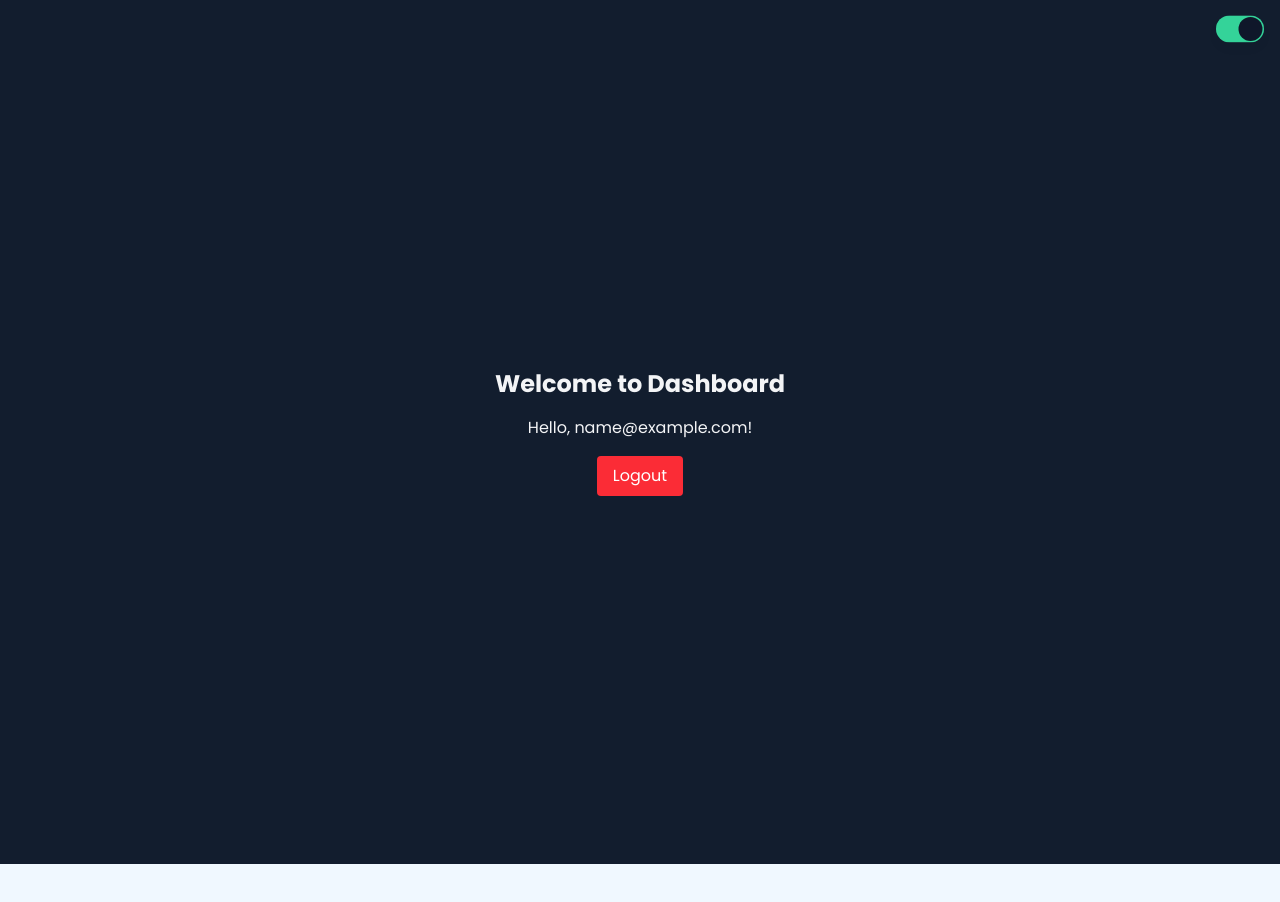
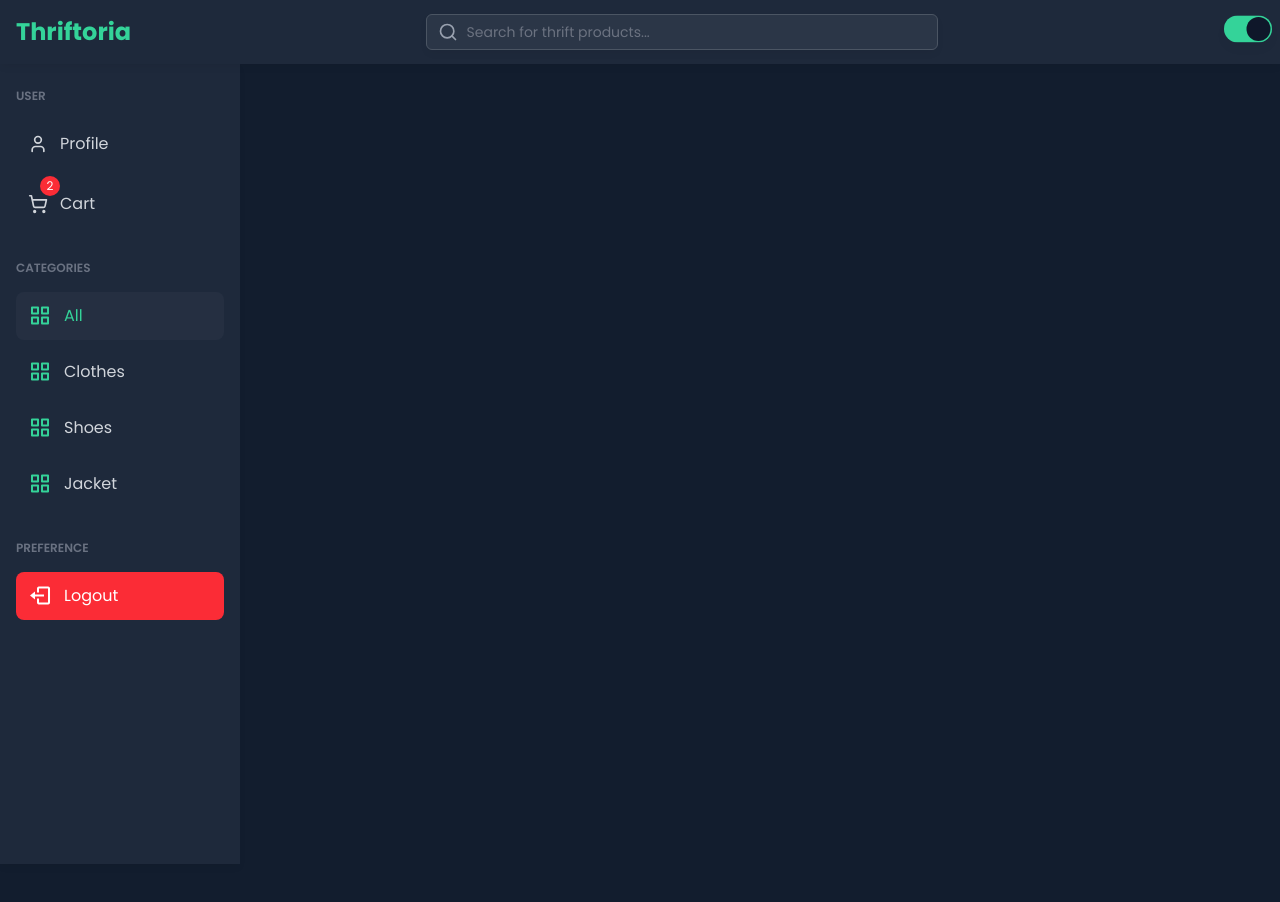
Before and after one commit to ElloRabyndra/Thriftoria, a React (Vite) app: page / in a window 1280 px wide. Shown: the top 902 px of the page. Before the commit the page ends 864 px from the top, so only its background shows below. Built offline with nearby package versions, Linux system fonts and the light colour scheme; sample sign-in values are in the browser's storage.

Commit message:
feat: create home page

```diff
--- /dev/null
+++ b/src/components/home/Navbar.jsx
@@ -0,0 +1,66 @@
+import { Menu, Search, X } from "lucide-react";
+import ToggleButton from "../theme/ToggleButton";
+import { Card } from "../ui/card";
+import { Input } from "../ui/input";
+
+export default function NavBar({ isMobileMenuOpen, setIsMobileMenuOpen }) {
+  return (
+    <Card className="p-0 block rounded-none border-none shadow-xs border-b sticky top-0 z-50">
+      <div className="mx-auto px-4">
+        <div className="flex justify-between items-center h-16">
+          {/* Logo/Brand */}
+          <div className="flex">
+            <h1 className="text-2xl font-bold text-primary">Thriftoria</h1>
+          </div>
+
+          {/* Desktop Search Bar */}
+          <div className="hidden md:flex flex-1 max-w-lg mx-8">
+            <div className="w-full">
+              <div className="relative">
+                <div className="absolute inset-y-0 left-0 pl-3 flex items-center pointer-events-none">
+                  <Search className="h-5 w-5 text-gray-400" />
+                </div>
+                <Input className="pl-10" placeholder="Search for thrift products..." />
+              </div>
+            </div>
+          </div>
+
+          {/* Desktop Navigation */}
+          <div className="hidden md:flex items-center space-x-4">
+            {/* Theme Toggle */}
+            <div className="relative">
+              <ToggleButton />
+            </div>
+          </div>
+
+          {/* Mobile menu button */}
+          <div className="md:hidden flex items-center space-x-4">
+            <ToggleButton />
+            <button
+              onClick={() => setIsMobileMenuOpen(!isMobileMenuOpen)}
+              className="p-2 rounded-md text-primary hover:bg-secondary/80 focus:outline-none"
+            >
+              {isMobileMenuOpen ? (
+                <X className="h-6 w-6" />
+              ) : (
+                <Menu className="h-6 w-6" />
+              )}
+            </button>
+          </div>
+        </div>
+
+        {/* Mobile Search Bar */}
+        <div className="md:hidden pb-3">
+          <div>
+            <div className="relative">
+              <div className="absolute inset-y-0 left-0 pl-3 flex items-center pointer-events-none">
+                <Search className="h-5 w-5 text-gray-400" />
+              </div>
+              <Input className="pl-10" placeholder="Cari produk thrift..." />
+            </div>
+          </div>
+        </div>
+      </div>
+    </Card>
+  );
+}
--- /dev/null
+++ b/src/components/home/SideBar.jsx
@@ -0,0 +1,70 @@
+import { Card } from "../ui/card";
+import { ShoppingCart, User } from "lucide-react";
+import { useAuth } from "@/hooks/useAuth";
+
+export default function ({isMobileMenuOpen}) {
+  const { user, logout } = useAuth();
+  return (
+    <Card
+      className={`right-0 mt-3 md:right-auto md:translate-x-0 md:mt-0 shadow-xs border-none rounded-none w-60 border-r h-auto min-h-screen fixed top-16 transition-all duration-300 ${
+        isMobileMenuOpen ? "translate-x-0" : "translate-x-full"
+      }`}
+    >
+      <div className="py-6 px-4 md:py-0">
+        <div className="space-y-3 mb-8">
+          <h3 className="text-xs uppercase font-semibold mb-4 text-gray-500">
+            User
+          </h3>
+          <button className="w-full flex items-center gap-3 p-3 rounded-lg transition-all duration-200 hover:bg-secondary/50 cursor-pointer">
+            <User className="h-5 w-5" />
+            <span>Profile</span>
+          </button>
+          <button className="relative w-full flex items-center gap-3 p-3 rounded-lg transition-all duration-200 hover:bg-secondary/50 cursor-pointer">
+            <ShoppingCart className="h-5 w-5" />
+            <span>Cart</span>
+            <span className="absolute -top-1 left-6 bg-red-500 text-white text-xs rounded-full h-5 w-5 flex items-center justify-center">
+              2
+            </span>
+          </button>
+        </div>
+
+        <div className="mb-8">
+          <h3 className="text-xs uppercase font-semibold mb-4 text-gray-500">
+            Categories
+          </h3>
+          <div className="space-y-2">
+            <button className="w-full flex items-center gap-3 p-3 rounded-lg bg-secondary/50 text-primary cursor-pointer">
+              <i className="bx bx-grid-alt text-2xl"></i>
+              <span>All</span>
+            </button>
+            <button className="w-full flex items-center gap-3 p-3 rounded-lg transition-all duration-200 hover:bg-secondary/50 cursor-pointer">
+              <i className="text-2xl text-primary bx bx-grid-alt"></i>
+              <span>Clothes</span>
+            </button>
+            <button className="w-full flex items-center gap-3 p-3 rounded-lg transition-all duration-200 hover:bg-secondary/50 cursor-pointer">
+              <i className="text-2xl text-primary bx bx-grid-alt"></i>
+              <span>Shoes</span>
+            </button>
+            <button className="w-full flex items-center gap-3 p-3 rounded-lg transition-all duration-200 hover:bg-secondary/50 cursor-pointer">
+              <i className="text-2xl text-primary bx bx-grid-alt"></i>
+              <span>Jacket</span>
+            </button>
+          </div>
+        </div>
+
+        <div className="space-y-3">
+          <h3 className="text-xs uppercase font-semibold mb-4 text-gray-500">
+            Preference
+          </h3>
+          <button
+            onClick={logout}
+            className="w-full flex items-center gap-3 p-3 rounded-lg text-white bg-red-500 hover:bg-red-600 transition-all duration-200 cursor-pointer"
+          >
+            <i className="bx bx-log-out text-2xl"></i>
+            <span>Logout</span>
+          </button>
+        </div>
+      </div>
+    </Card>
+  );
+}
--- a/src/pages/Home.jsx
+++ b/src/pages/Home.jsx
@@ -1,32 +1,28 @@
-import { useContext } from "react";
-import ToggleButton from "@/components/theme/ToggleButton";
 import { ThemeContext } from "@/context/ThemeContext";
-import { useAuth } from "@/hooks/useAuth";
+import React, { useContext, useState } from "react";
+import SideBar from "@/components/home/SideBar";
+import NavBar from "@/components/home/Navbar";
 
-export default function Home() {
+export default function Dashboard() {
+  const [isMobileMenuOpen, setIsMobileMenuOpen] = useState(false);
   const { theme } = useContext(ThemeContext);
-  const { user, logout } = useAuth();
 
   return (
-    <section
-      className={`${theme} flex items-center justify-center min-h-screen p-8 font-[Poppins]`}
-    >
-      <div className="absolute top-5 right-6">
-        <ToggleButton />
-      </div>
+      <div className={`${theme} min-h-screen font-[Poppins]`}>
+        {/* Navbar */}
+        <NavBar isMobileMenuOpen={isMobileMenuOpen} setIsMobileMenuOpen={setIsMobileMenuOpen} />
 
-      <div className="min-h-screen flex items-center justify-center text-center">
-        <div className="p-8 rounded-lg">
-          <h1 className="text-2xl font-bold mb-4">Welcome to Dashboard</h1>
-          <p className="mb-4">Hello, {user?.email}!</p>
-          <button
-            onClick={logout}
-            className="bg-red-500 text-white px-4 py-2 rounded hover:bg-red-600"
-          >
-            Logout
-          </button>
+        {/* Main Layout */}
+        <div className="flex flex-row">
+          {/* Sidebar */}
+          <SideBar isMobileMenuOpen={isMobileMenuOpen} />
+
+          {/* Main Content */}
+          <main className="flex-1 py-6 px-5 lg:py-16 lg:px-24">
+            <div className="min-h-[200vh] mx-auto md:ml-56">
+            </div>
+          </main>
         </div>
       </div>
-    </section>
   );
 }
```
